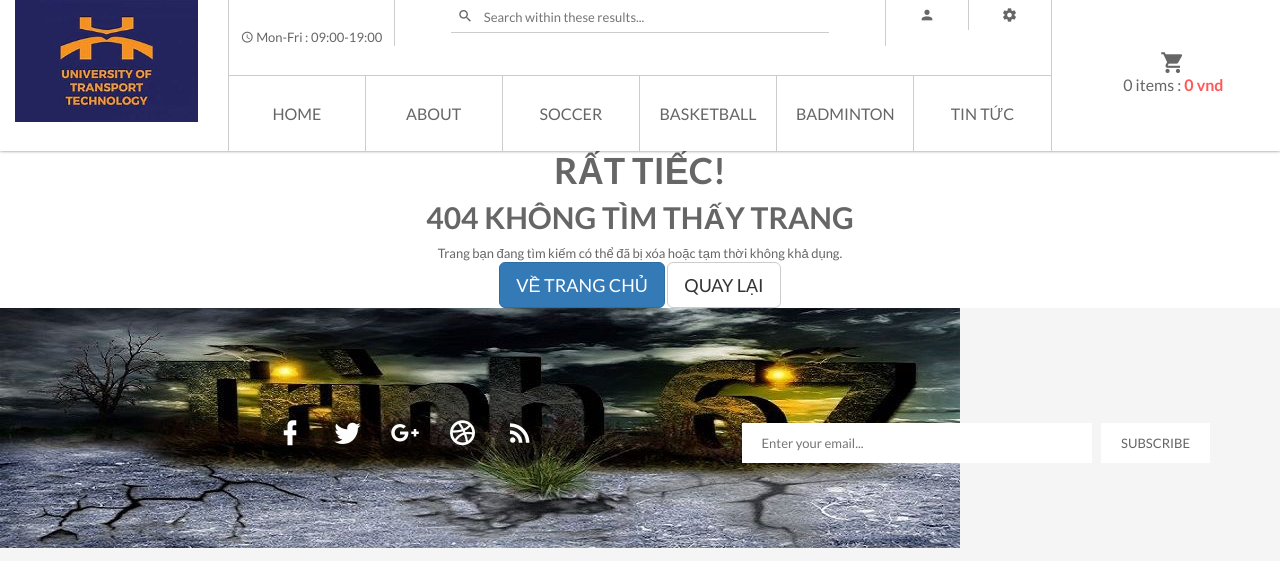
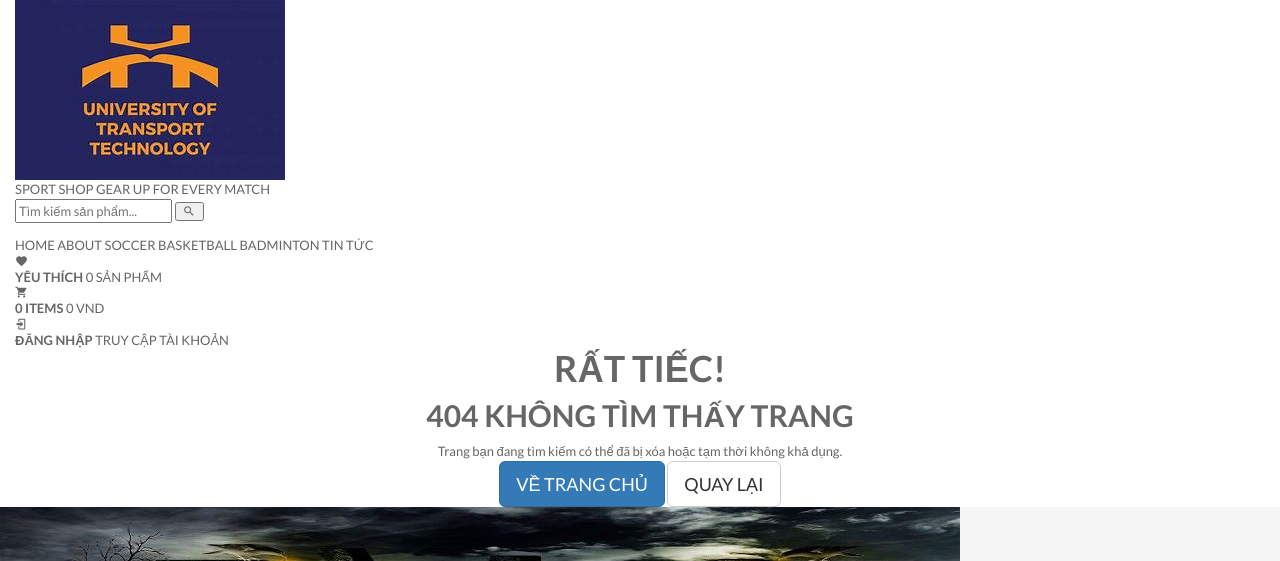
Before and after one commit to Nguyen-The-Anh77/sport_shop, a PHP site: page / in a window 1280 px wide. Shown: the top 561 px of the page. Run offline with PHP 8.4, Linux system fonts and the light colour scheme; grey boxes are pictures that could not be loaded.

Commit message:
update header

```diff
--- a/views/include/header.php
+++ b/views/include/header.php
@@ -1,81 +1,90 @@
-<header class="header-one">
-			<div class="container-fluid text-center">
-				<div class="row">
-					<div class="col-sm-2">
-						<div class="logo">
-							<a href="?mod=page&act=home"><img src="public/img/logo.jpg" alt="Sellshop" /></a>
-						</div>
+<header class="modern-header">
+			<div class="container-fluid">
+				<div class="modern-header-inner">
+					<div class="modern-brand">
+						<a href="?mod=page&act=home">
+							<img src="public/img/logo.jpg" alt="Sport Shop" />
+							<div class="modern-brand-text">
+								<span class="modern-brand-title">Sport Shop</span>
+								<span class="modern-brand-subtitle">Gear up for every match</span>
+							</div>
+						</a>
 					</div>
-					<div class="col-sm-8">
-						<div class="header-middel">
-							<div class="middel-top clearfix">
-								<div class="left floatleft">
-									<p><i class="mdi mdi-clock"></i> Mon-Fri : 09:00-19:00</p>
+
+					<div class="modern-search">
+						<form action="?mod=page&act=search" method="POST">
+							<input type="text" placeholder="Tìm kiếm sản phẩm..." name="data" />
+							<button type="submit" aria-label="Search">
+								<i class="mdi mdi-magnify"></i>
+							</button>
+						</form>
+					</div>
+
+					<nav class="modern-nav">
+						<a class="modern-nav-link is-active" href="?mod=page&act=home">Home</a>
+						<a class="modern-nav-link" href="?mod=page&act=about">About</a>
+						<a class="modern-nav-link" href="?mod=product&line=1&type=Soccer">Soccer</a>
+						<a class="modern-nav-link" href="?mod=product&line=2&type=Basketball">Basketball</a>
+						<a class="modern-nav-link" href="?mod=product&line=3&type=Badminton">Badminton</a>
+						<a class="modern-nav-link" href="?mod=news&act=list">Tin Tức</a>
+					</nav>
+
+					<div class="modern-actions">
+						<a class="modern-action-card" href="?mod=wishlist&act=list">
+							<div class="modern-action-icon">
+								<i class="mdi mdi-heart"></i>
+							</div>
+							<div class="modern-action-label">
+								<strong>Yêu thích</strong>
+								<span><?php echo count($_SESSION['wishlist'] ?? []); ?> sản phẩm</span>
+							</div>
+						</a>
+
+						<a class="modern-action-card" href="?mod=cart&act=list">
+							<div class="modern-action-icon">
+								<i class="mdi mdi-cart"></i>
+							</div>
+							<div class="modern-action-label">
+								<strong>
+									<?php if(isset($_SESSION['cart'])) echo count($_SESSION['cart']); else echo '0';?> items
+								</strong>
+								<span><?php if(isset($_SESSION['sum'])) echo number_format($_SESSION['sum']); else echo '0';?> VND</span>
+							</div>
+						</a>
+
+						<?php if(isset($_SESSION['customer']) or isset($_SESSION['admin'])) { ?>
+						<div class="modern-user-menu">
+							<a href="#" class="modern-action-card modern-user-pill">
+								<div class="modern-action-icon">
+									<i class="mdi mdi-account"></i>
 								</div>
-								<div class="center floatleft">
-									<form action="?mod=page&act=search" method="POST">
-										<button type="submit"><i class="mdi mdi-magnify"></i></button>
-										<input type="text" placeholder="Search within these results..." name = "data"/>
-									</form>
+								<div class="modern-action-label">
+									<strong>Xin chào</strong>
+									<span class="modern-user-name">
+										<?php if(isset($_SESSION['customer']['contactLastName'])) echo $_SESSION['customer']['contactLastName']; else if(isset($_SESSION['admin']['lastName'])) echo $_SESSION['admin']['lastName']; ?>
+									</span>
 								</div>
-								<div class="right floatleft">
-									<ul class="clearfix">
-										<li><a href="?mod=page&act=home"><i class="mdi mdi-account"></i></a>
-											<h5><?php if(isset($_SESSION['customer']['contactLastName'])) echo $_SESSION['customer']['contactLastName'];
-											else if(isset($_SESSION['admin']['lastName'])) echo $_SESSION['admin']['lastName'];?></h5>
-											<ul>
-												<?php if(isset($_SESSION['customer']) or isset($_SESSION['admin'])) { ?>
-												<li><a href="?mod=login&act=logout">Logout</a></li>
-												<li><a href="?mod=page&act=account">My account</a></li>
-											    <?php }else{ ?>
-												<li><a href="?mod=login&act=login">Login</a></li>
-											    <?php } ?>
-											    <li><?php if(isset($_SESSION['admin']['lastName'])){ ?>
-												        <a href="admin/?mod=page&act=dashboard">Admin</a>
-												      </a>
-												<?php } ?>
-												</li>
-											</ul>
-										</li>
-										<li><a href="#"><i class="mdi mdi-settings"></i></a>
-										<?php if(isset($_SESSION['customer']) or isset($_SESSION['admin'])) { ?>
-											<ul>
-												<li><a href="?mod=page&act=account">My account</a></li>
-												<li><a href="?mod=cart&act=list">My cart</a></li>
-											</ul>
-										<?php } ?>
-										</li>
-									</ul>
-								</div>
-							</div>
-							<div class="mainmenu">
-								<nav>
-									<ul>
-										<li><a href="?mod=page&act=home">Home</a></li>
-										<li><a href="?mod=page&act=about">About</a></li>
-										<li><a href="?mod=product&line=1&type=Soccer">Soccer</a></li>
-										<li><a href="?mod=product&line=2&type=Basketball">Basketball</a></li>
-										<li><a href="?mod=product&line=3&type=Badminton">Badminton</a></li>
-										<!-- <li><a href="?mod=product&line=4&type=Volleyball">Volleyball</a></li> -->
-										<li><a href="?mod=news&act=list">Tin Tức</a></li>
-									</ul>
-								</nav>
+							</a>
+							<div class="modern-user-dropdown">
+								<a href="?mod=page&act=account">My account</a>
+								<a href="?mod=cart&act=list">My cart</a>
+								<?php if(isset($_SESSION['admin']['lastName'])) { ?>
+								<a href="admin/?mod=page&act=dashboard">Admin</a>
+								<?php } ?>
+								<a href="?mod=login&act=logout">Logout</a>
 							</div>
 						</div>
-					</div>
-					<div class="col-sm-2">
-						<div class="cart-itmes">
-							<a class="cart-itme-a" href="?mod=cart&act=list">
-								<i class="mdi mdi-cart"></i>
-								<?php if(isset($_SESSION['cart'])) echo count($_SESSION['cart']); else echo '0';?> items :  <strong><?php if(isset($_SESSION['sum'])) echo number_format($_SESSION['sum']); else echo '0';?> VND</strong>
-							</a>
-							<?php if(isset($_SESSION['customer']) or isset($_SESSION['admin'])) { ?>
-							<div class="cartdrop">
-								<a class="out-menu" href="?mod=cart&act=list">go to cart</a>
-								<!-- <a class="out-menu" href="views/page/checkout.php">Check out</a> -->
+						<?php } else { ?>
+						<a class="modern-action-card" href="?mod=login&act=login">
+							<div class="modern-action-icon">
+								<i class="mdi mdi-login"></i>
 							</div>
-						    <?php }?>
-						</div>
+							<div class="modern-action-label">
+								<strong>Đăng nhập</strong>
+								<span>Truy cập tài khoản</span>
+							</div>
+						</a>
+						<?php } ?>
 					</div>
 				</div>
 			</div>
```
